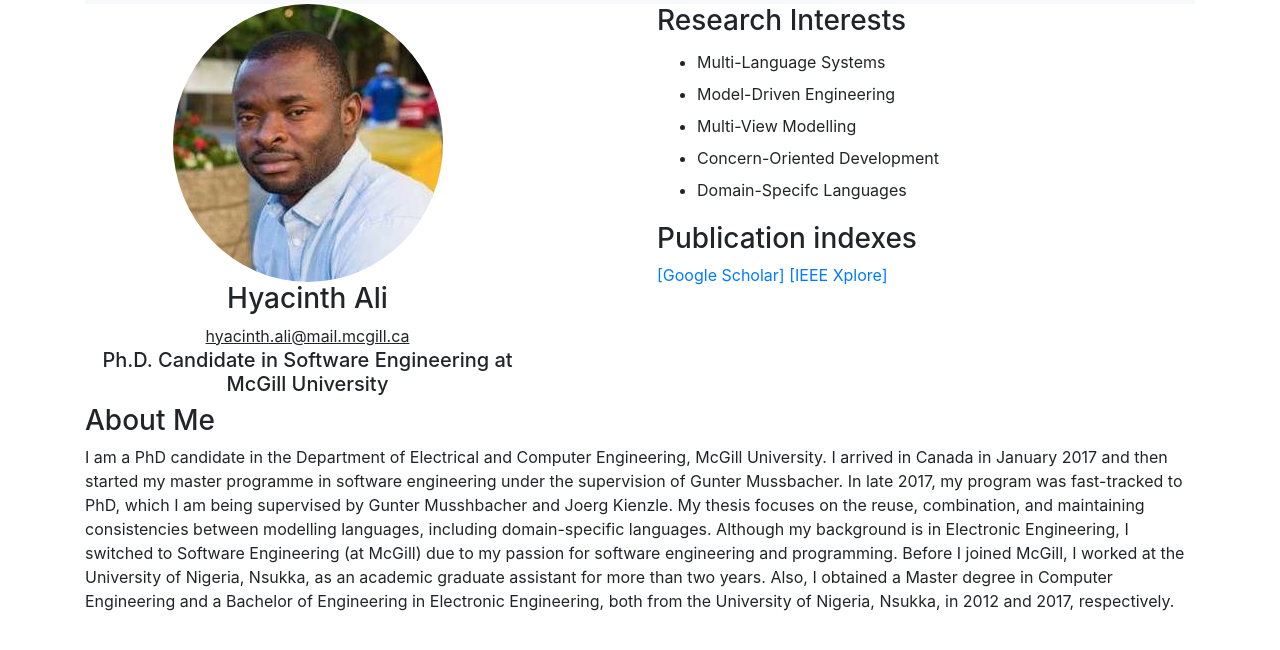
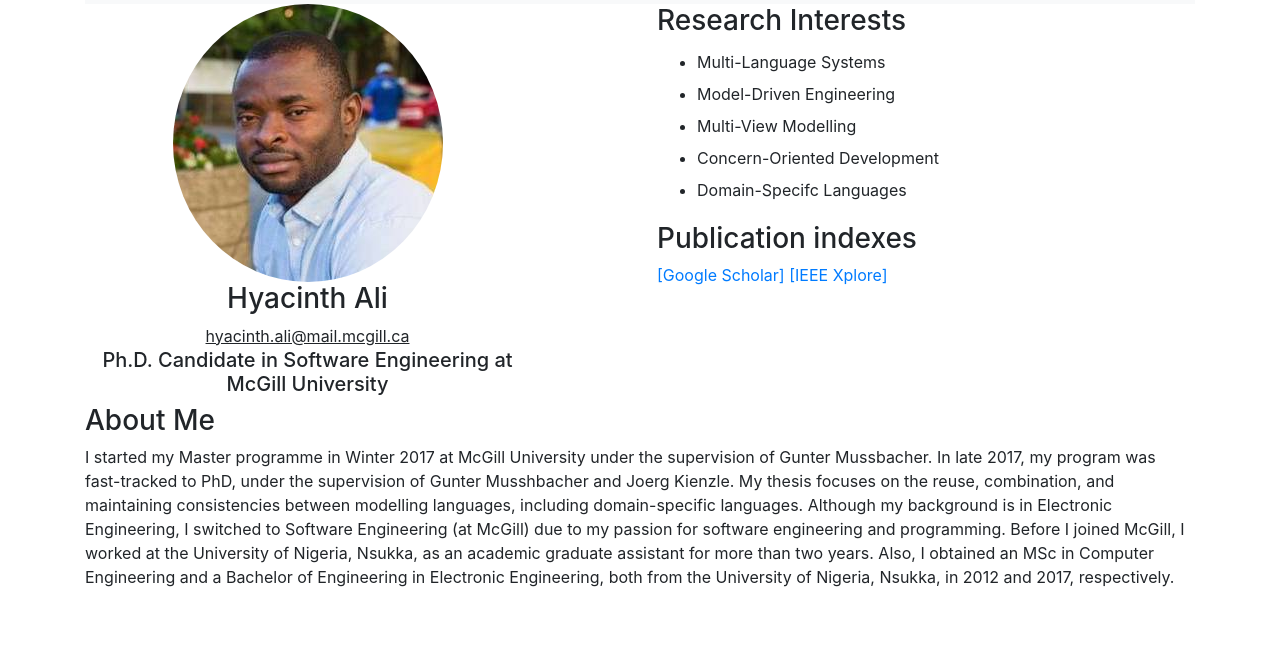
Before and after one commit to Hyacinth-Ali/web, a plain HTML site: page index.html in a window 1280 px wide. Shown: the part 84-734 px from the top of the page. Drawn offline with nearby package versions, Linux system fonts and the light colour scheme.

Commit message:
about me updated

```diff
--- a/index.html
+++ b/index.html
@@ -71,7 +71,8 @@
   <div class="row">
   <div class="col-md-12 about-me">
     <h3>About Me</h3>
-    <p>I am a PhD candidate in the Department of Electrical and Computer Engineering, McGill University. I arrived in Canada in January 2017 and then started my master programme in software engineering under the supervision of Gunter Mussbacher. In late 2017, my program was fast-tracked to PhD, which I am being supervised by Gunter Musshbacher and Joerg Kienzle. My thesis focuses on the reuse, combination, and maintaining consistencies between modelling languages, including domain-specific languages. Although my background is in Electronic Engineering, I switched to Software Engineering (at McGill) due to my passion for software engineering and programming. Before I joined McGill, I worked at the University of Nigeria, Nsukka, as an academic graduate assistant for more than two years. Also, I obtained a Master degree in Computer Engineering and a Bachelor of Engineering in Electronic Engineering, both from the University of Nigeria, Nsukka, in 2012 and 2017, respectively. </p>
+    <p>I started my Master programme in Winter 2017 at McGill University under the supervision of Gunter Mussbacher. In late 2017, my program was fast-tracked to PhD, under the supervision of Gunter Musshbacher and Joerg Kienzle. My thesis focuses on the reuse, combination, and maintaining consistencies between modelling languages, including domain-specific languages. Although my background is in Electronic Engineering, I switched to Software Engineering (at McGill) due to my passion for software engineering and programming. Before I joined McGill, I worked at the University of Nigeria, Nsukka, as an academic graduate assistant for more than two years. Also, I obtained an MSc in Computer Engineering and a Bachelor of Engineering in Electronic Engineering, both from the University of Nigeria, Nsukka, in 2012 and 2017, respectively.
+    </p>
     </div>
 
   </div>
```
